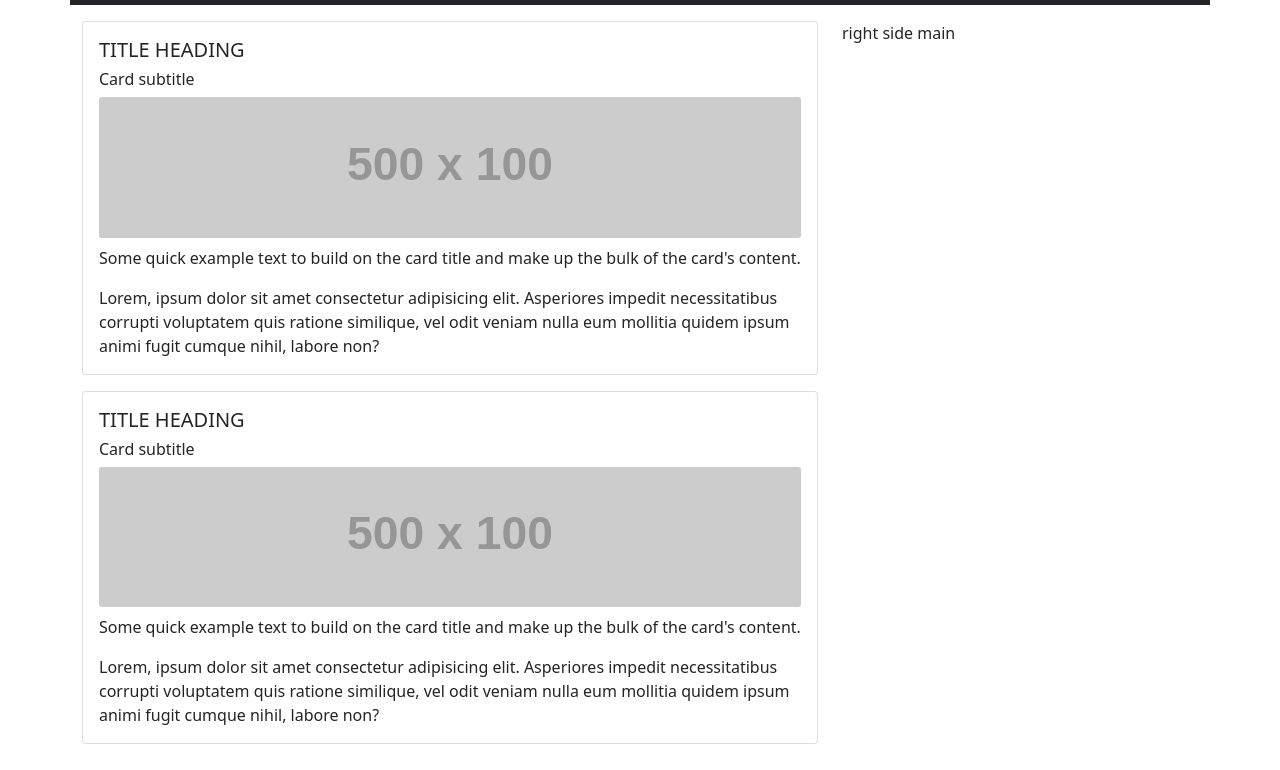
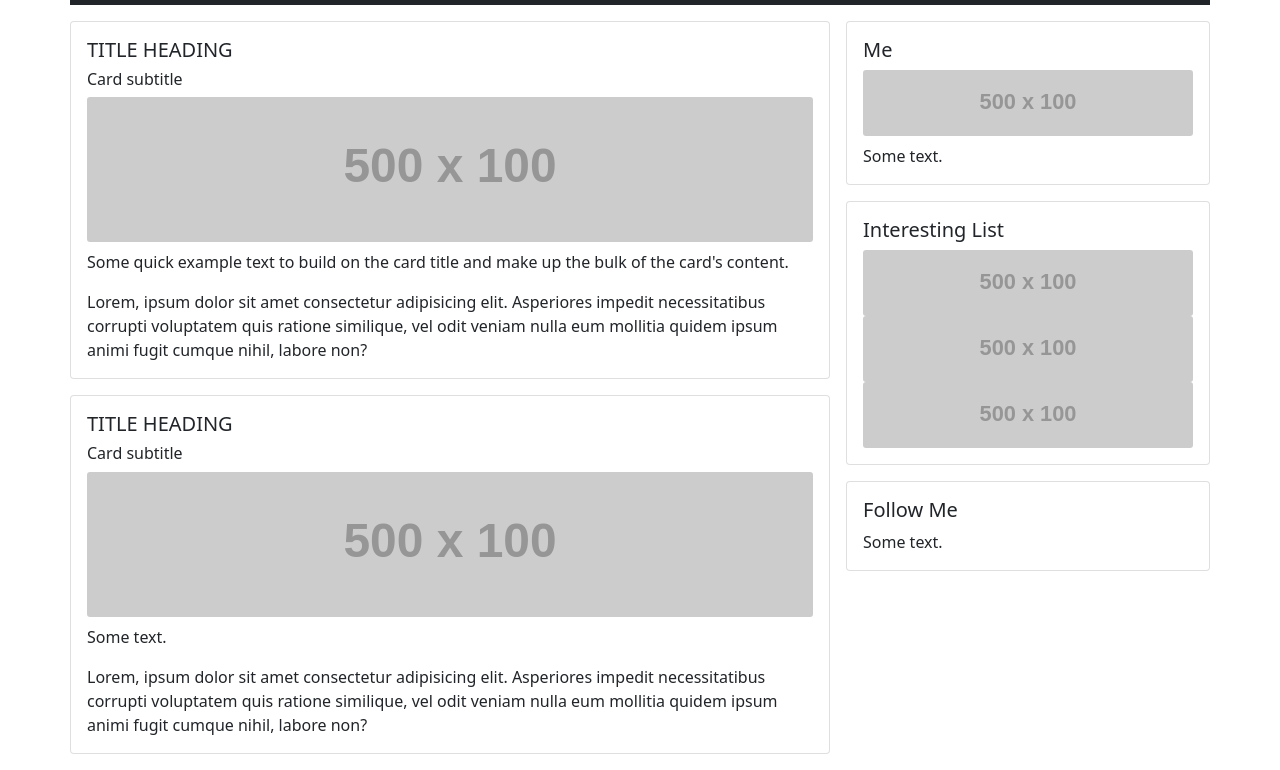
Before and after one commit to siobhankb/bootstrap-portfolio, a plain HTML site: page index.html in a window 1280 px wide. Shown: the part 155-925 px from the top of the page. Drawn offline with nearby package versions, Linux system fonts and the light colour scheme; placeholder pictures from the web are drawn by us.

Commit message:
add order to elements for resizing

```diff
--- a/index.html
+++ b/index.html
@@ -61,14 +61,15 @@
           </div>
         </nav>
       </div>
-      <!-- Main Content -->
-      <div class="row mt-3">
+<!-- Main Content -->
+    <div class="row mt-3">
           <!-- SET COLUMNS to wrap when screen especially small: see col-12 lg-
         ****Can use ALL breakpoints to set up many different screen size options-->
-      <!-- Left 2/3 column -->
+    <!-- Left 2/3 column -->
+        <div class="col-12 col-lg-8 px-0 order-1 order-md-0">
         <!-- WAS: <div class= "col-8">
-            now stays whole-width until large screen size-->
-      <div class="col-12 col-lg-8">
+            now stays whole-width until large screen size
+        also added 0 padding left (ps) when medium or bigger-->
           <!-- top card -->
             <div class="card mb-3">
                 <div class="card-body">
@@ -85,18 +86,41 @@
                     <h5 class="card-title">TITLE HEADING</h5>
                     <h6 class="card-subtitle my-2">Card subtitle</h6>
                     <img src="https://via.placeholder.com/500x100" class="card-img" alt="paceholder image">
-                    <p class="card-text mt-2">Some quick example text to build on the card title and make up the bulk of the card's content.</p>
+                    <p class="card-text mt-2">Some text.</p>
                     <p class="card-text">Lorem, ipsum dolor sit amet consectetur adipisicing elit. Asperiores impedit necessitatibus corrupti voluptatem quis ratione similique, vel odit veniam nulla eum mollitia quidem ipsum animi fugit cumque nihil, labore non?</p>
                 </div>
             </div>
       </div>
-      <!-- Right 1/2 column -->
+      <!-- Right 1/3 column -->
         <!-- WAS: <div class= "col-8">
             now stays whole-width until large screen size-->
-      <div class="col-12 col-lg-4">
-        right side main
+      <div class="col-12 col-lg-4 px-0 ps-md-3 order-sm-0">
+        <!-- Ambout me -->
+        <div class="card mb-3">
+            <div class="card-body">
+                <h5 class="card-title">Me</h5>
+                <img src="https://via.placeholder.com/500x100" class="card-img" alt="paceholder image">
+                <p class="card-text mt-2">Some text.</p>
+            </div>
+        </div>
+        <!-- interesting list -->
+        <div class="card mb-3">
+            <div class="card-body">
+                <h5 class="card-title">Interesting List</h5>
+                <img src="https://via.placeholder.com/500x100" class="card-img" alt="paceholder image">
+                <img src="https://via.placeholder.com/500x100" class="card-img" alt="paceholder image">
+                <img src="https://via.placeholder.com/500x100" class="card-img" alt="paceholder image">
+            </div>
+        </div>
+        <!-- follow me -->
+        <div class="card mb-3">
+            <div class="card-body">
+                <h5 class="card-title">Follow Me</h5>
+                <p class="card-text mt-2">Some text.</p>
+            </div>
+        </div>
       </div>
-      </div>
+    </div>
     </div>
   </body>
 </html>
```
